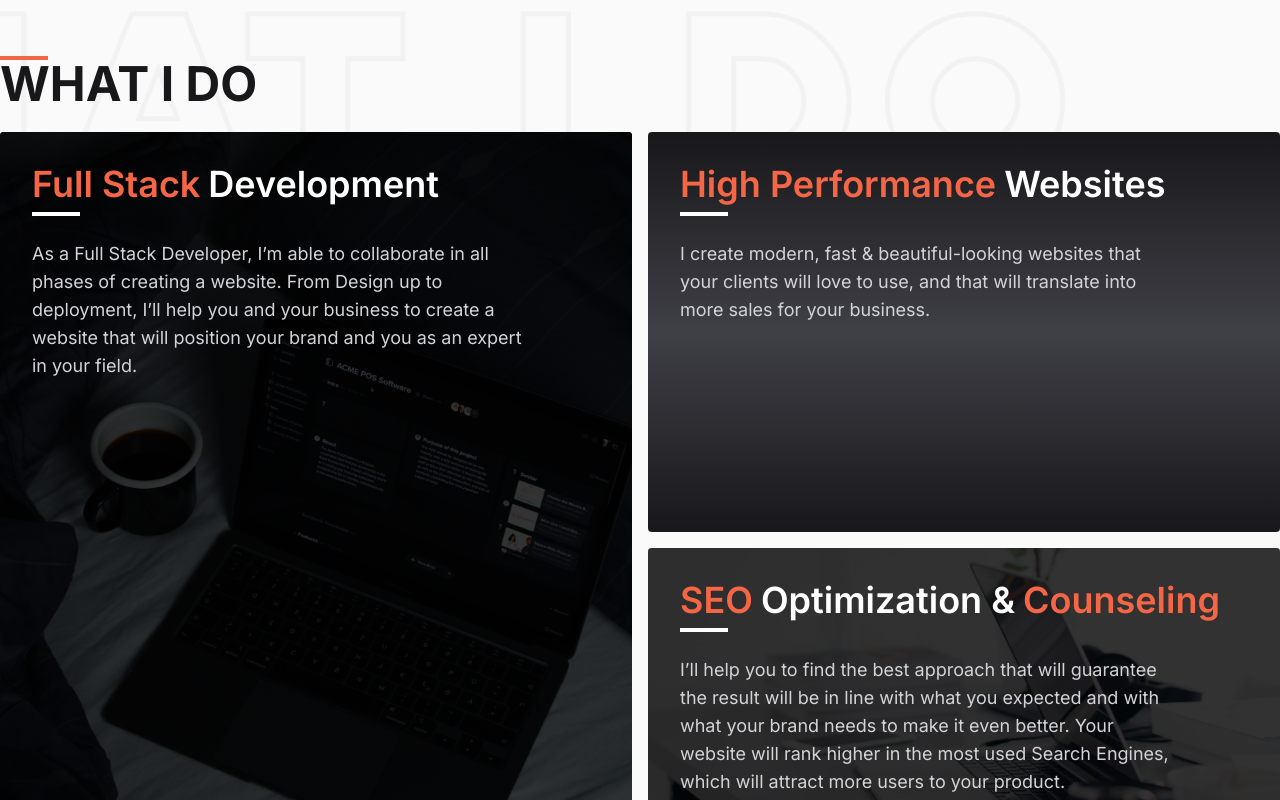
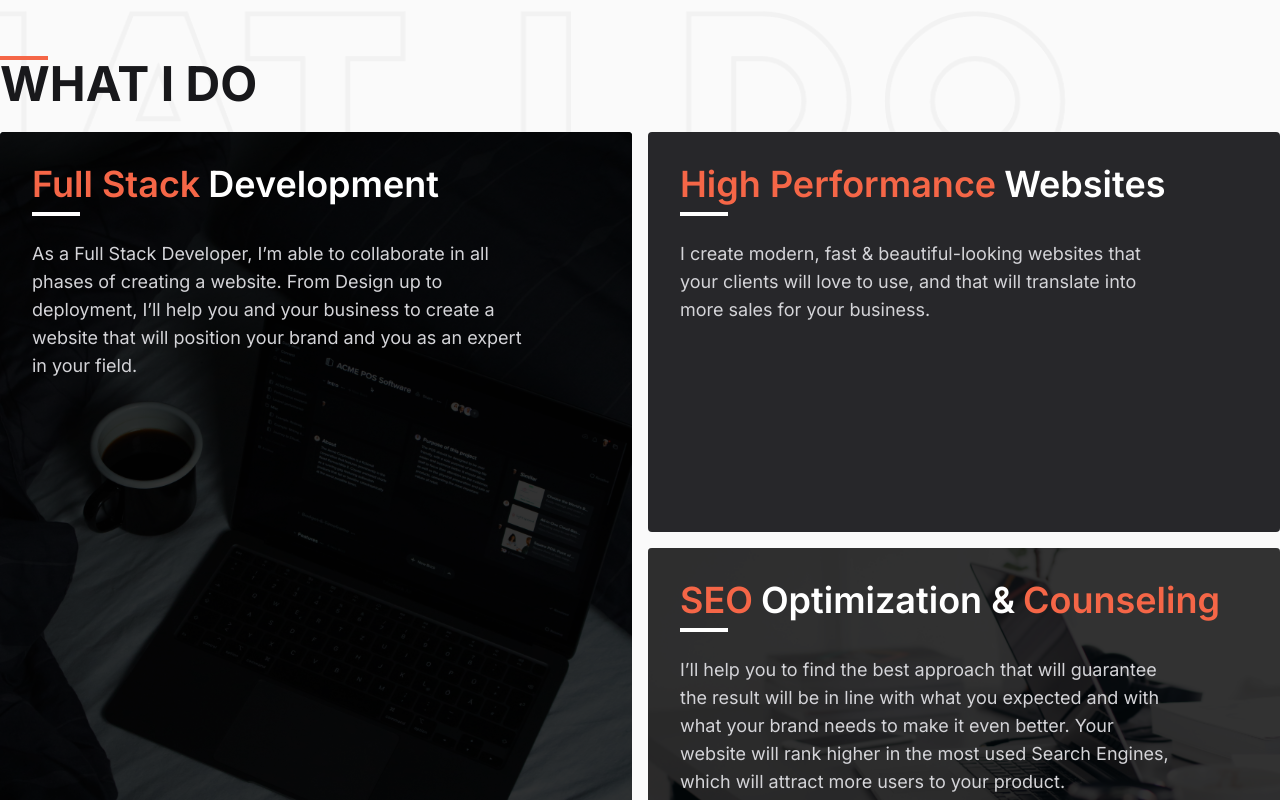
Before and after one commit to fly0305/blog-for-sergio-next.js-graphql-tailwind-, a Next.js app: page / in a window 1280 px wide. Shown: the part 760-1560 px from the top of the page. Built offline with nearby package versions, Linux system fonts and the light colour scheme; a web font is replaced by a local one; what @tailwindcss/typography, tailwindcss-selection-variant would draw is missing.

Commit message:
Improve code quality, fix minor bugs

```diff
--- a/components/blog/BlogPostCard.js
+++ b/components/blog/BlogPostCard.js
@@ -6,7 +6,7 @@ const BlogPostCard = ({ post }) => (
     key={post.id}
     className="w-3/4 col-span-12 mx-auto overflow-hidden transition-all duration-300 ease-in-out bg-white rounded-md shadow-lg md:col-span-6 md:w-full lg:col-span-4 lg:w-10/12 hover:scale-110"
   >
-    <NextLink href={post.slug}>
+    <NextLink href={`blog/${post.slug}`}>
       <div className="relative w-full cursor-pointer h-52 md:h-44">
         <NextImage
           src={post.image}
@@ -18,12 +18,14 @@ const BlogPostCard = ({ post }) => (
     </NextLink>
 
     <div className="flex flex-col p-6 min-h-post-card">
-      <NextLink href={post.slug}>
+      <NextLink href={`blog/${post.slug}`}>
         <h4 className="mb-4 text-lg font-semibold text-gray-800 cursor-pointer hover:text-main">
           {post.title}
         </h4>
       </NextLink>
-      <p className="mb-auto text-sm text-gray-700">{post.excerpt}...</p>
+      <p className="mb-auto text-sm text-gray-700">
+        {post.excerpt.substring(0, 100)}...
+      </p>
       <NextLink href={`/blog/${post.slug}`}>
         <a className="mt-auto text-sm font-medium text-main hover:text-main-dark">
           Read More
--- a/components/layout/Footer.js
+++ b/components/layout/Footer.js
@@ -48,7 +48,14 @@ const Footer = () => {
                   className="first:mt-4 lg:first:mt-0 hover:scale-110 hover:skew-y-2"
                 >
                   <NextLink href={link.url}>
-                    <a className="transition-all duration-300 ease-in-out transform hover:text-main">
+                    <a
+                      className={`transition-all duration-300 ease-in-out transform hover:text-main ${
+                        router.pathname === link.url ||
+                        router.asPath.match(/^\/?\[{1,2}\.{0,3}[a-z]+\]{1,2}$/)
+                          ? 'text-main'
+                          : 'hover:text-main'
+                      } `}
+                    >
                       {link.text}
                     </a>
                   </NextLink>
--- a/components/layout/Layout.js
+++ b/components/layout/Layout.js
@@ -5,6 +5,7 @@ import Footer from '@/components/layout/Footer';
 const Layout = ({ children }) => (
   <>
     <Header />
+
     <main>{children}</main>
     <CTA />
     <Footer />
--- a/components/layout/SocialIcons.js
+++ b/components/layout/SocialIcons.js
@@ -1,6 +1,6 @@
 import NextLink from 'next/link';
 import { FaGithub, FaLinkedin, FaTwitter, FaInstagram } from 'react-icons/fa';
-import { GrMail } from 'react-icons/gr';
+// import { GrMail } from 'react-icons/gr';
 
 const SocialIcons = ({ wdth = 'w-6', ht = 'h-6' }) => {
   const styles = {
@@ -9,11 +9,11 @@ const SocialIcons = ({ wdth = 'w-6', ht = 'h-6' }) => {
 
   return (
     <div className="flex items-center mt-10 space-x-8">
-      <NextLink href="mailto:sbarria.dev@gmail.com">
+      {/* <NextLink href="mailto:sbarria.dev@gmail.com">
         <a target="_blank" rel="noopener noreferrer">
           <GrMail className={styles.icon} />
         </a>
-      </NextLink>
+      </NextLink> */}
       <NextLink href="https://github.com/sergiobarria">
         <a target="_blank" rel="noopener noreferrer">
           <FaGithub className={styles.icon} />
--- a/components/services/ServicesContent.js
+++ b/components/services/ServicesContent.js
@@ -7,11 +7,7 @@ const ServicesContent = () => (
     {servicesData.map(service => (
       <div
         key={service.id}
-        className={`relative col-span-12 ${
-          service.id === 2
-            ? 'bg-gradient-to-t from-gray-900 via-gray-700 to-gray-900'
-            : 'bg-gray-800'
-        } rounded overflow-hidden lg:col-span-6 ${
+        className={`relative col-span-12 bg-gray-800 rounded overflow-hidden lg:col-span-6 ${
           service.id === 1 ? 'lg:row-span-2' : 'lg:row-span-1'
         }`}
       >
--- a/package.json
+++ b/package.json
@@ -40,6 +40,7 @@
     "react-dom": "17.0.2",
     "react-hook-form": "^7.12.2",
     "react-icons": "^4.2.0",
+    "react-intersection-observer": "^8.32.0",
     "react-live": "^2.2.3",
     "react-modal": "^3.13.1",
     "react-scroll": "^1.8.3",
@@ -51,6 +52,7 @@
     "remark-code-titles": "^0.1.2",
     "remark-slug": "^6.0.0",
     "rss": "^1.2.2",
+    "sharp": "^0.29.0",
     "swr": "^0.5.6",
     "tailwindcss": "^2.2.7",
     "tailwindcss-selection-variant": "^0.1.0",
--- a/pages/_app.js
+++ b/pages/_app.js
@@ -1,35 +1,50 @@
-import 'react-toastify/dist/ReactToastify.css';
-import '@/styles/tailwind.css';
 import { useEffect } from 'react';
 import { useRouter } from 'next/router';
+import { motion } from 'framer-motion';
 import * as gtag from '@/lib/gtag';
 
 import { MDXProvider } from '@mdx-js/react';
 import { ThemeProvider } from 'next-themes';
 import MDXComponents from '@/components/utils/MDXComponents';
 
+import 'react-toastify/dist/ReactToastify.css';
+import '@/styles/tailwind.css';
+
 import Layout from '@/components/layout/Layout';
 import { DefaultSeo } from 'next-seo';
 import SEO from '../next-seo.config';
 
-function MyApp({ Component, pageProps }) {
-  const router = useRouter();
+function MyApp({ Component, pageProps, router }) {
+  const routerHook = useRouter();
+
+  const variants = {
+    pageInitial: { opacity: 0 },
+    pageAnimate: { opacity: 1 },
+  };
+
   useEffect(() => {
     const handleRouteChange = url => {
       gtag.pageview(url);
     };
-    router.events.on('routeChangeComplete', handleRouteChange);
+    routerHook.events.on('routeChangeComplete', handleRouteChange);
     return () => {
-      router.events.off('routeChangeComplete', handleRouteChange);
+      routerHook.events.off('routeChangeComplete', handleRouteChange);
     };
-  }, [router.events]);
+  }, [routerHook.events]);
 
   return (
     <ThemeProvider attribute="class">
       <MDXProvider components={MDXComponents}>
         <DefaultSeo {...SEO} />
         <Layout>
-          <Component {...pageProps} />
+          <motion.div
+            key={router.route}
+            variants={variants}
+            initial="pageInitial"
+            animate="pageAnimate"
+          >
+            <Component {...pageProps} />
+          </motion.div>
         </Layout>
       </MDXProvider>
     </ThemeProvider>
--- a/pages/blog.js
+++ b/pages/blog.js
@@ -26,7 +26,7 @@ export default function BlogPage({ posts }) {
   const pageHeaderData = {
     title: 'Updates, Reflections, Productivity & much more',
     subtitle: 'my personal blog',
-    text: `Welcome to...whatever this is 😅 , here I share my thoughts related to
+    text: `Welcome to...whatever this is 😅 . Here I share my thoughts related to
     many web development topics and programming in general. I've always been
     a fan of writing, and I hope you can find something here that could help
     you in your developer career.`,
```
Also changed, not shown: pages/index.js (+10 -114 lines), 2 other files (tests, documents, lock files or other folders).
